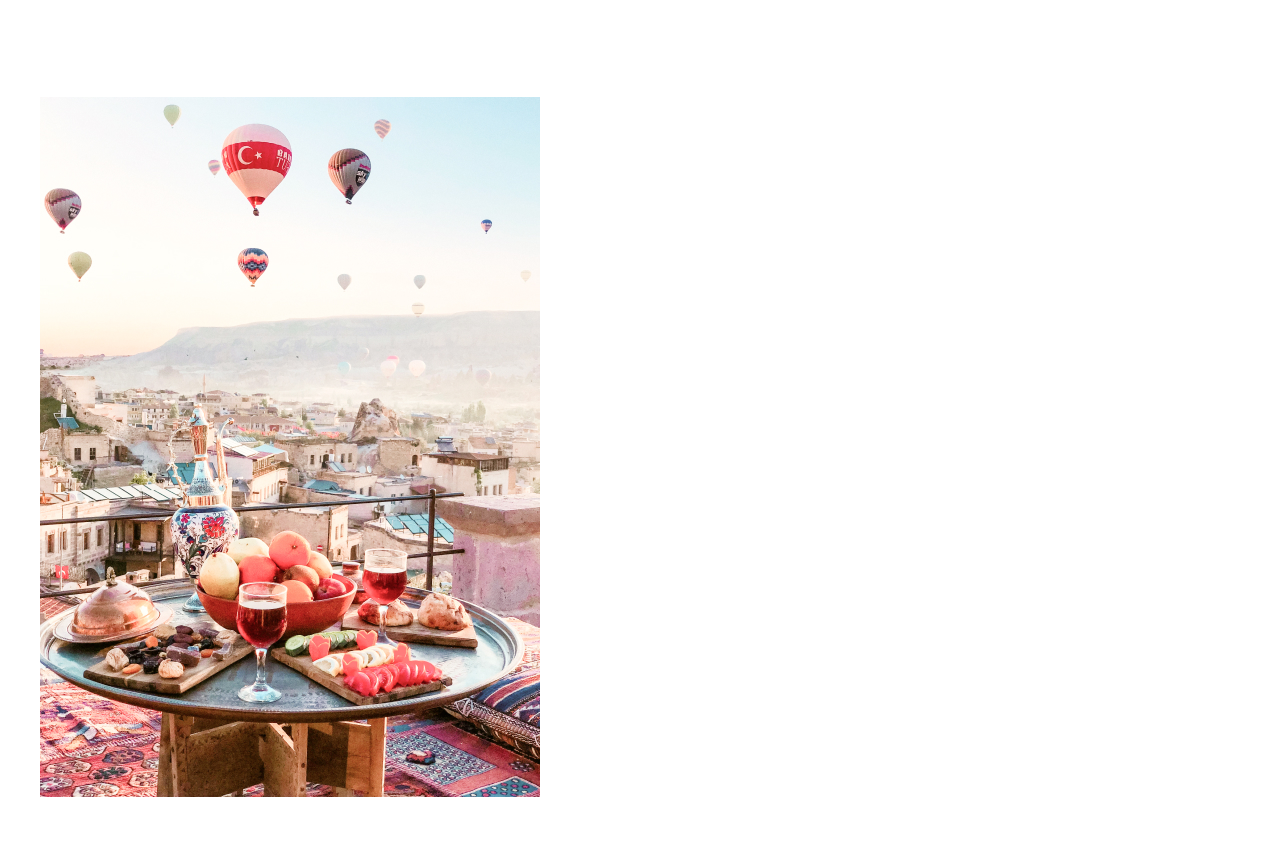
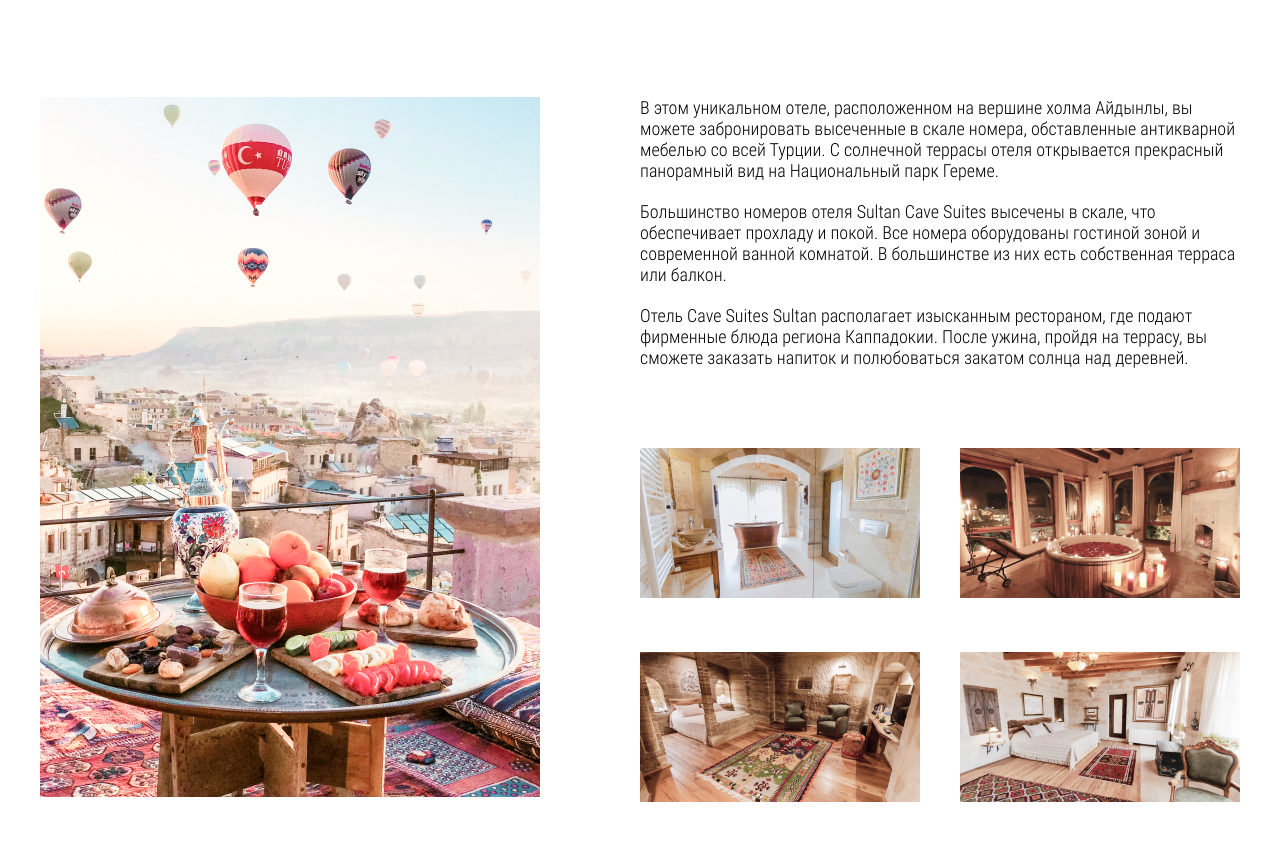
Before and after one commit to Starostini/testing, a plain HTML site: page index.html in a window 1280 px wide. Shown: the part 3550-4391 px from the top of the page. Drawn offline with nearby package versions, Linux system fonts and the light colour scheme; files whose address does not match are found by name.

Commit message:
second part

```diff
--- a/index.html
+++ b/index.html
@@ -8,6 +8,7 @@
    <title>Document</title>
    <link rel="stylesheet" href="css/reset.css">
    <link rel="stylesheet" href="css/slick.css">
+   <link rel="stylesheet" href="css/jquery.fancybox.min.css">
    <link rel="stylesheet" href="css/main.css">
 </head>
 
@@ -122,12 +123,39 @@
             <span>Sultan Cave Suites</span>
          </h3>
          <div class="hotel__inner">
-            <img class="hotel__images" src="images/hotel.jpg" alt="" >
+            <a href="images/hotel.jpg" data-fancybox="images" data-width="1000" data-height="1365">
+               <img class="hotel__images" src="images/hotel.jpg" alt=""></a>
+
+            <div class="hotel__content">
+               <p class="hotel__text">В этом уникальном отеле, расположенном на вершине холма Айдынлы, вы можете
+                  забронировать высеченные в скале номера, обставленные антикварной мебелью со всей Турции. С солнечной
+                  террасы отеля открывается прекрасный панорамный вид на Национальный парк Гереме.
+               </p>
+               <p class="hotel__text">Большинство номеров отеля Sultan Cave Suites высечены в скале, что обеспечивает
+                  прохладу и покой. Все номера оборудованы гостиной зоной и современной ванной комнатой. В большинстве
+                  из них есть собственная терраса или балкон.
+               </p>
+               <p class="hotel__text">Отель Cave Suites Sultan располагает изысканным рестораном, где подают фирменные
+                  блюда региона Каппадокии. После ужина, пройдя на террасу, вы сможете заказать напиток и полюбоваться
+                  закатом солнца над деревней.
+               </p>
+               <div class="hotel__gallery">
+                  <a href="images/hotel-mini-1.jpg" data-fancybox="images" data-width="2048" data-height="1365">
+                     <img src="images/hotel-mini-1.jpg" alt=""></a>
+                  <a href="images/hotel-mini-2.jpg" data-fancybox="images" data-width="2048" data-height="1365">
+                     <img src="images/hotel-mini-2.jpg" alt=""></a>
+                  <a href="images/hotel-mini-3.jpg" data-fancybox="images" data-width="2048" data-height="1365">
+                     <img src="images/hotel-mini-3.jpg" alt=""></a>
+                  <a href="images/hotel-mini-4.jpg" data-fancybox="images" data-width="2048" data-height="1365">
+                     <img src="images/hotel-mini-4.jpg" alt=""></a>
+               </div>
+            </div>
          </div>
       </div>
    </section>
    <script src="https://ajax.googleapis.com/ajax/libs/jquery/3.4.1/jquery.min.js"></script>
    <script src="js/slick.min.js"></script>
+   <script src="js/jquery.fancybox.min.js"></script>
    <script src="js/main.js"></script>
 </body>
 
--- a/scss/main.scss
+++ b/scss/main.scss
@@ -229,7 +229,30 @@ a {
         font-family: "RobotoCondensed-Light";
         padding: 11px 53px;
         border: 1px solid #E2AB3F;
-// max-width: 200px;
-
     }
 }
+
+.hotel {
+    &__title span {
+        margin-left: 120px;
+    }
+    &__inner {
+        display: flex;
+    }
+    &__content {
+        margin-left: 100px;
+    }
+    &__text {
+        margin-bottom: 20px;
+    }
+    &__gallery {
+        margin-top: 30px;
+        display: flex;
+        flex-wrap: wrap;
+        justify-content: space-between;
+        & a {
+            margin-top: 50px;
+        }
+    }
+
+}
```
Also changed, not shown: css/jquery.fancybox.min.css (added), css/main.css, js/jquery.fancybox.min.js (added), 1 other file. Lines whose indentation alone changed are shown as unchanged.
